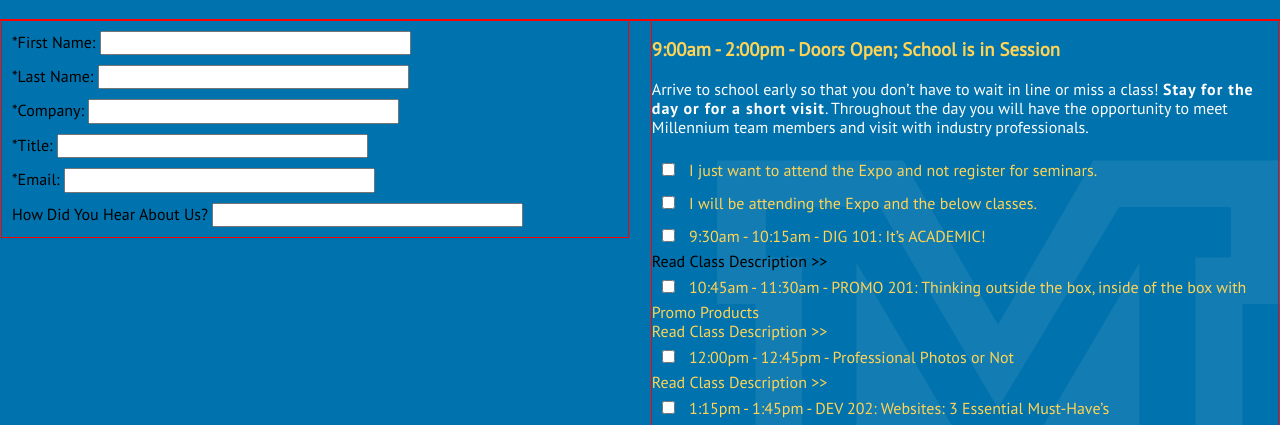
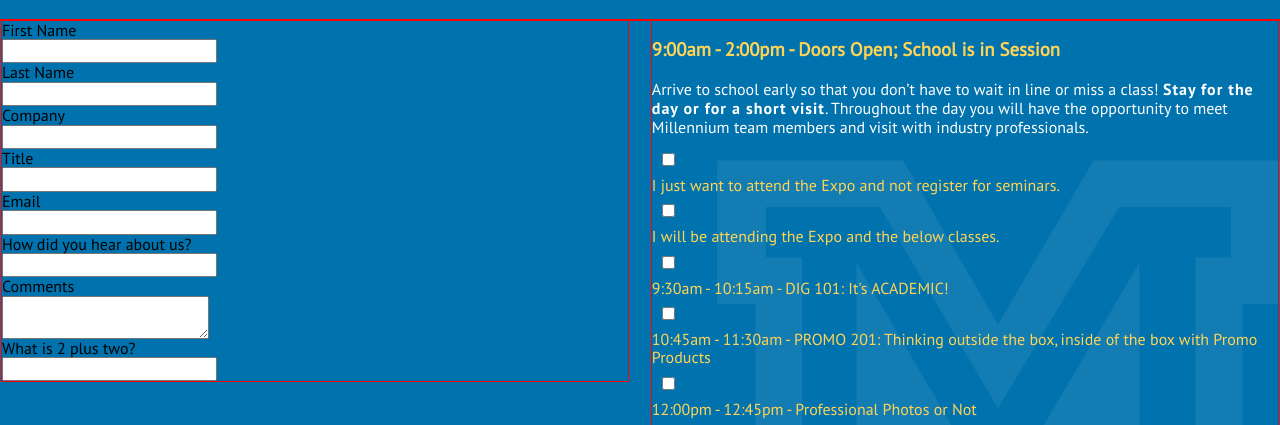
Before and after one commit to moxdev/expo, a plain HTML site: page index.html in a window 1280 px wide. Shown: the part 369-794 px from the top of the page. Drawn offline with Linux system fonts and the light colour scheme.

Commit message:
form edits

```diff
--- a/index.html
+++ b/index.html
@@ -47,43 +47,46 @@
                     <h1>Event Schedule &amp; Registration</h1>
                 </div>
                 <div class="registration-wrapper test">
-                    <form id="contact-form" name="contact-form" action="post">
+                    <form id="contact-form" action="thank-you.php" method="POST">
                         <div class="form-section test">
-                            <span class="form-row">
-                                <label for="firstName">*First Name:</label>
-                                <input type="text" id="firstName" name="First-Name" class="required" />
-                            </span>
-                            <span class="form-row">
-                                <label for="lastName">*Last Name:</label>
-                                <input type="text" id="lastName" name="Last-Name" class="required" />
-                            </span>
-                            <span class="form-row">
-                                <label for="company">*Company:</label>
-                                <input type="text" id="company" name="Company" class="required" />
-                            </span>
-                            <span class="form-row">
-                                <label for="title">*Title:</label>
-                                <input type="text" id="title" name="Title" class="required" />
-                            </span>
-                            <span class="form-row">
-                                <label for="email">*Email:</label>
-                                <input type="text" id="email" name="Email" class="required email" />
-                            </span>
-                            <span class="form-row">
-                                <label for="how">How Did You Hear About Us?</label>
-                                <input type="text" id="how" name="How" />
-                            </span>
+                            <input type="hidden" name="recipients" value="chris_AT_mm4solutions.com">
+                            <label for="first-name">First Name</label>
+                            <input type="text" name="first-name" id="first-name">
+                            <label for="last-name">Last Name</label>
+                            <input type="text" name="last-name" id="last-name">
+                            <label for="company">Company</label>
+                            <input type="text" name="company" id="company">
+                            <label for="job-title">Title</label>
+                            <input type="text" name="job-title" id="job-title">
+                            <label for="email">Email</label>
+                            <input type="email" name="email" id="email">
+                            <label for="how-hear">How did you hear about us?</label>
+                            <input type="text" name="how-hear" id="how-hear">
+                            <label for="comments" class="honey">Comments</label>
+                            <textarea class="honey" name="comments" id="comments"></textarea>
+                            <label for="spam" class="honey">What is 2 plus two?</label>
+                            <input type="text" class="honey" name="spam" id="spam">
                         </div>
                         <!-- form-section -->
                         <div class="schedule-section test">
                             <h3>9:00am - 2:00pm - Doors Open; School is in Session</h3>
                             <p>Arrive to school early so that you don’t have to wait in line or miss a class! <span>Stay for the day or for a short visit</span>. Throughout the day you will have the opportunity to meet Millennium team members and visit with industry professionals.</p>
-                            <input type="checkbox" class="checkboxes" name="" value=""> <span class="checkbox-info">I just want to attend the Expo and not register for seminars.</span><br>
+
+                            <label for="just-attend"><input type="checkbox" name="just-attend" id="just-attend" value="Yes">I just want to attend the Expo and not register for seminars.</label>
+                            <label for="expo-and-seminars"><input type="checkbox" name="expo-and-seminars" id="expo-and-seminars" value="Yes">I will be attending the Expo and the below classes.</label>
+                            <label for="its-academic"><input type="checkbox" name="its-academic" id="its-academic" value="Yes">9:30am - 10:15am - DIG 101: It's ACADEMIC!</label>
+                            <label for="outside-the-box"><input type="checkbox" name="outside-the-box" id="outside-the-box" value="Yes">10:45am - 11:30am - PROMO 201: Thinking outside the box, inside of the box with Promo Products</label>
+                            <label for="professional-photos"><input type="checkbox" name="professional-photos" id="professional-photos" value="Yes">12:00pm - 12:45pm - Professional Photos or Not</label>
+                            <label for="website-essentials"><input type="checkbox" name="website-essentials" id="website-essentials" value="Yes">1:15pm - 1:45pm - DEV 202: Websites: 3 Essential Must-Have's</label>
+                            <!-- =============================== -->
+
+                            <!-- <input type="checkbox" class="checkboxes" name="" value=""> <span class="checkbox-info">I just want to attend the Expo and not register for seminars.</span><br>
                             <input type="checkbox" class="checkboxes" name="" value=""> <span class="checkbox-info">I will be attending the Expo and the below classes.</span><br>
                             <input type="checkbox" class="checkboxes" name="" value=""> <span class="checkbox-info">9:30am - 10:15am - DIG 101: It’s ACADEMIC!</span><br><span>Read Class Description >></span><br>
                             <input type="checkbox" class="checkboxes" name="" value=""> <span class="checkbox-info">10:45am - 11:30am - PROMO 201: Thinking outside the box, inside of the box with Promo Products<br><span>Read Class Description >></span></span><br>
                             <input type="checkbox" class="checkboxes" name="" value=""> <span class="checkbox-info">12:00pm - 12:45pm - Professional Photos or Not<br><span>Read Class Description >></span></span><br>
-                            <input type="checkbox" class="checkboxes" name="" value=""> <span class="checkbox-info">1:15pm - 1:45pm - DEV 202: Websites: 3 Essential Must-Have’s<br><span>Read Class Description >></span></span><br>
+                            <input type="checkbox" class="checkboxes" name="" value=""> <span class="checkbox-info">1:15pm - 1:45pm - DEV 202: Websites: 3 Essential Must-Have’s<br><span>Read Class Description >></span></span><br> -->
+
                         </div>
                         <!-- schedule-section -->
                         <input type="submit" value="I AM FINISHED REGISTERING" name="Submit" class="submit" />
--- a/sass/_registration.scss
+++ b/sass/_registration.scss
@@ -37,7 +37,7 @@
             input {
                 margin: 10px;
             }
-            .checkbox-info {
+            label {
                 color: $mm4_yellow;
             }
         }
--- a/sass/_site.scss
+++ b/sass/_site.scss
@@ -2,6 +2,10 @@ body {
     background-color: $background-color;
     color: $text_main;
     font-family: $regular-font;
+}
+
+input, textarea {
+    display: block;
 }
 
 .test {
```
Also changed, not shown: css/styles.css, 1 other file.
